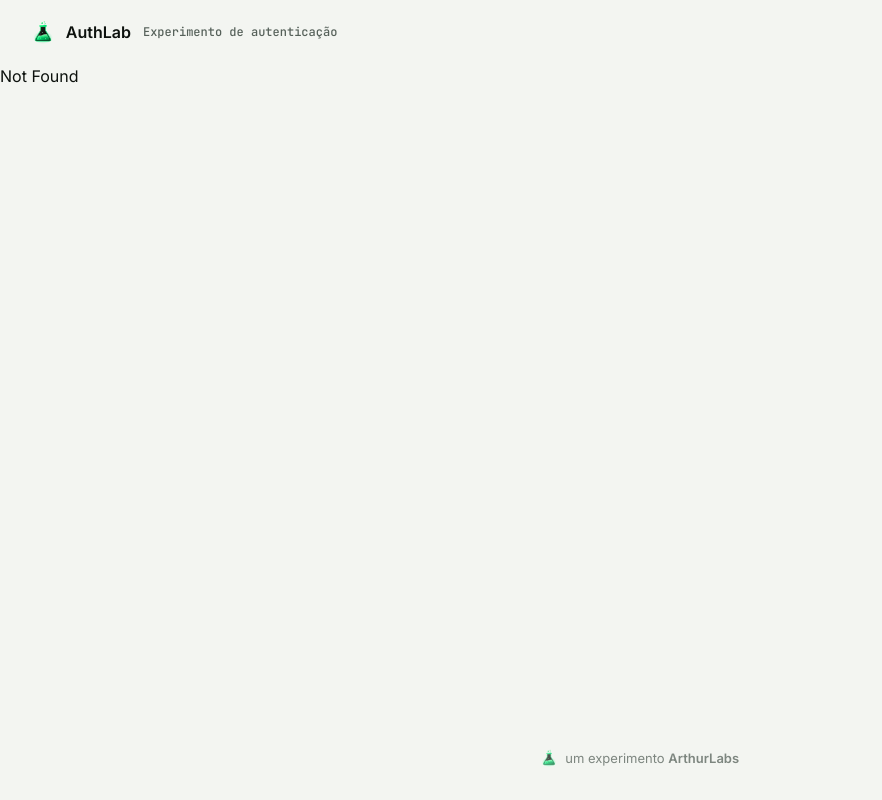
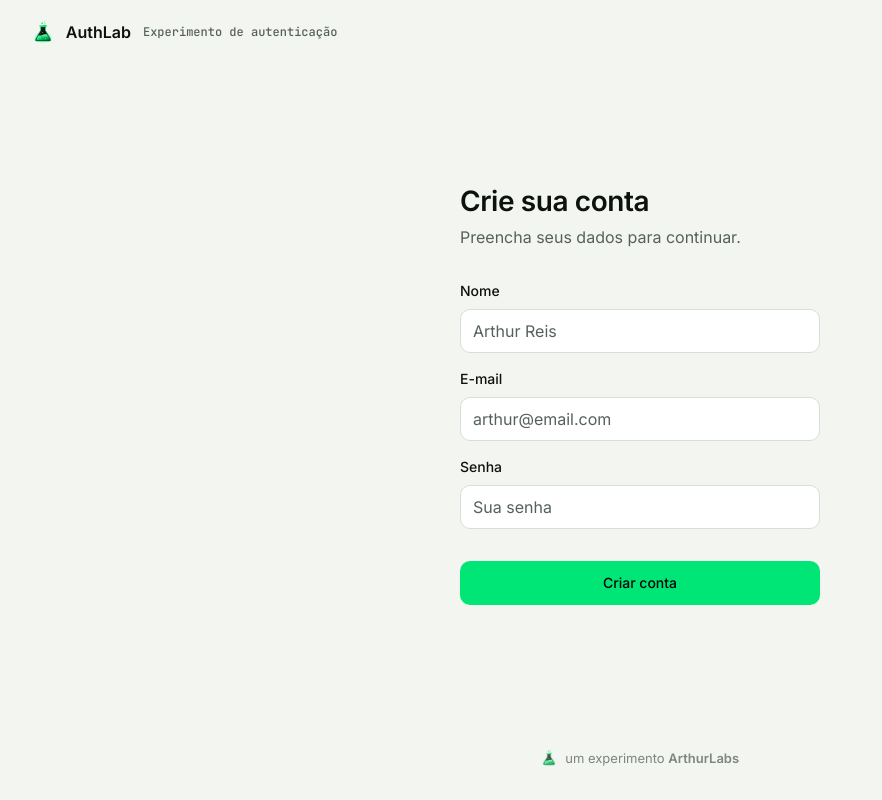
Before and after one commit to buildwitharthur/auth-lab, a React (Vite) app in the folder apps/web/: page /create-account in a window 1280 px wide. Before the commit this address had no page. Shown: the whole page, without its empty margins (0-882 px from the left). Built offline with nearby package versions, Linux system fonts and the light colour scheme; no server answers.

Commit message:
implement create account page

```diff
--- a/apps/web/package.json
+++ b/apps/web/package.json
@@ -12,6 +12,7 @@
     "preview": "vite preview"
   },
   "dependencies": {
+    "@hookform/resolvers": "^5.9.1",
     "@tailwindcss/vite": "^4.1.18",
     "@tanstack/react-devtools": "latest",
     "@tanstack/react-query": "^5.103.2",
@@ -20,9 +21,11 @@
     "axios": "^1.20.0",
     "react": "^19.2.0",
     "react-dom": "^19.2.0",
+    "react-hook-form": "^7.88.0",
     "tailwind-merge": "^3.7.0",
     "tailwind-variants": "^3.3.1",
-    "tailwindcss": "^4.1.18"
+    "tailwindcss": "^4.1.18",
+    "zod": "^4.6.5"
   },
   "devDependencies": {
     "@tanstack/devtools-vite": "latest",
--- a/apps/web/src/routeTree.gen.ts
+++ b/apps/web/src/routeTree.gen.ts
@@ -10,33 +10,43 @@
 
 import { Route as rootRouteImport } from './routes/__root'
 import { Route as IndexRouteImport } from './routes/index'
+import { Route as CreateAccountRouteImport } from './routes/create-account'
 
 const IndexRoute = IndexRouteImport.update({
   id: '/',
   path: '/',
   getParentRoute: () => rootRouteImport,
 } as any)
+const CreateAccountRoute = CreateAccountRouteImport.update({
+  id: '/create-account',
+  path: '/create-account',
+  getParentRoute: () => rootRouteImport,
+} as any)
 
 export interface FileRoutesByFullPath {
   '/': typeof IndexRoute
+  '/create-account': typeof CreateAccountRoute
 }
 export interface FileRoutesByTo {
   '/': typeof IndexRoute
+  '/create-account': typeof CreateAccountRoute
 }
 export interface FileRoutesById {
   __root__: typeof rootRouteImport
   '/': typeof IndexRoute
+  '/create-account': typeof CreateAccountRoute
 }
 export interface FileRouteTypes {
   fileRoutesByFullPath: FileRoutesByFullPath
-  fullPaths: '/'
+  fullPaths: '/' | '/create-account'
   fileRoutesByTo: FileRoutesByTo
-  to: '/'
-  id: '__root__' | '/'
+  to: '/' | '/create-account'
+  id: '__root__' | '/' | '/create-account'
   fileRoutesById: FileRoutesById
 }
 export interface RootRouteChildren {
   IndexRoute: typeof IndexRoute
+  CreateAccountRoute: typeof CreateAccountRoute
 }
 
 declare module '@tanstack/react-router' {
@@ -48,11 +58,19 @@ declare module '@tanstack/react-router' {
       preLoaderRoute: typeof IndexRouteImport
       parentRoute: typeof rootRouteImport
     }
+    '/create-account': {
+      id: '/create-account'
+      path: '/create-account'
+      fullPath: '/create-account'
+      preLoaderRoute: typeof CreateAccountRouteImport
+      parentRoute: typeof rootRouteImport
+    }
   }
 }
 
 const rootRouteChildren: RootRouteChildren = {
   IndexRoute: IndexRoute,
+  CreateAccountRoute: CreateAccountRoute,
 }
 export const routeTree = rootRouteImport
   ._addFileChildren(rootRouteChildren)
--- /dev/null
+++ b/apps/web/src/routes/-components/create-account-form.tsx
@@ -0,0 +1,120 @@
+import { zodResolver } from '@hookform/resolvers/zod'
+import { useMutation } from '@tanstack/react-query'
+import { useNavigate } from '@tanstack/react-router'
+import axios from 'axios'
+import { useForm } from 'react-hook-form'
+import { z } from 'zod'
+
+import { Button } from '../../components/ui/button'
+import { Input } from '../../components/ui/input'
+import { createAccount } from '../../http/create-account'
+
+const createAccountSchema = z.object({
+    name: z
+        .string()
+        .trim()
+        .min(2, 'Informe seu nome.')
+        .max(100, 'Nome muito longo.'),
+
+    email: z.string().trim().email('Informe um e-mail válido.'),
+
+    password: z
+        .string()
+        .min(8, 'A senha deve ter pelo menos 8 caracteres.')
+        .max(72, 'Senha muito longa.'),
+})
+
+type CreateAccountFormData = z.infer<typeof createAccountSchema>
+
+export function CreateAccountForm() {
+    const navigate = useNavigate()
+
+    const {
+        register,
+        handleSubmit,
+        setError,
+        formState: { errors },
+    } = useForm<CreateAccountFormData>({
+        resolver: zodResolver(createAccountSchema),
+    })
+
+    const createAccountMutation = useMutation({
+        mutationFn: createAccount,
+        onSuccess: () => {
+            navigate({ to: '/' })
+        },
+        onError: (error) => {
+            if (axios.isAxiosError(error) && error.response?.status === 409) {
+                setError('email', {
+                    message: 'Este e-mail já está em uso.',
+                })
+                return
+            }
+
+            setError('root', {
+                message: 'Não foi possível criar sua conta. Tente novamente.',
+            })
+        },
+    })
+
+    async function onSubmit(data: CreateAccountFormData) {
+        createAccountMutation.mutate(data)
+    }
+
+    return (
+        <form
+            onSubmit={handleSubmit(onSubmit)}
+            noValidate
+            className="flex flex-col gap-4"
+        >
+            <Input
+                id="name"
+                label="Nome"
+                autoComplete="name"
+                placeholder="Arthur Reis"
+                error={errors.name?.message}
+                {...register('name')}
+            />
+
+            <Input
+                id="email"
+                label="E-mail"
+                type="email"
+                inputMode="email"
+                autoComplete="email"
+                autoCapitalize="none"
+                spellCheck={false}
+                placeholder="arthur@email.com"
+                error={errors.email?.message}
+                {...register('email')}
+            />
+
+            <Input
+                id="password"
+                label="Senha"
+                type="password"
+                autoComplete="new-password"
+                placeholder="Sua senha"
+                error={errors.password?.message}
+                {...register('password')}
+            />
+
+            {errors.root?.message ? (
+                <p role="alert" className="text-[13px] text-danger">
+                    {errors.root.message}
+                </p>
+            ) : null}
+
+            <Button
+                type="submit"
+                fullWidth
+                disabled={createAccountMutation.isPending}
+                className="mt-4"
+            >
+                {createAccountMutation.isPending
+                    ? 'Criando conta...'
+                    : 'Criar conta'}
+            </Button>
+        </form>
+    )
+}
--- /dev/null
+++ b/apps/web/src/routes/create-account.tsx
@@ -0,0 +1,24 @@
+import { createFileRoute } from '@tanstack/react-router'
+
+import { CreateAccountForm } from './-components/create-account-form'
+
+export const Route = createFileRoute('/create-account')({
+    component: CreateAccountPage,
+})
+
+function CreateAccountPage() {
+    return (
+        <main className="flex flex-1 items-center justify-center px-6 py-12">
+            <div className="w-full max-w-[360px]">
+                <h1 className="text-title text-text">Crie sua conta</h1>
+                <p className="mt-1.5 text-text-muted">
+                    Preencha seus dados para continuar.
+                </p>
+
+                <div className="mt-8">
+                    <CreateAccountForm />
+                </div>
+            </div>
+        </main>
+    )
+}
```
Also changed, not shown: 1 other file (tests, documents, lock files or other folders).
